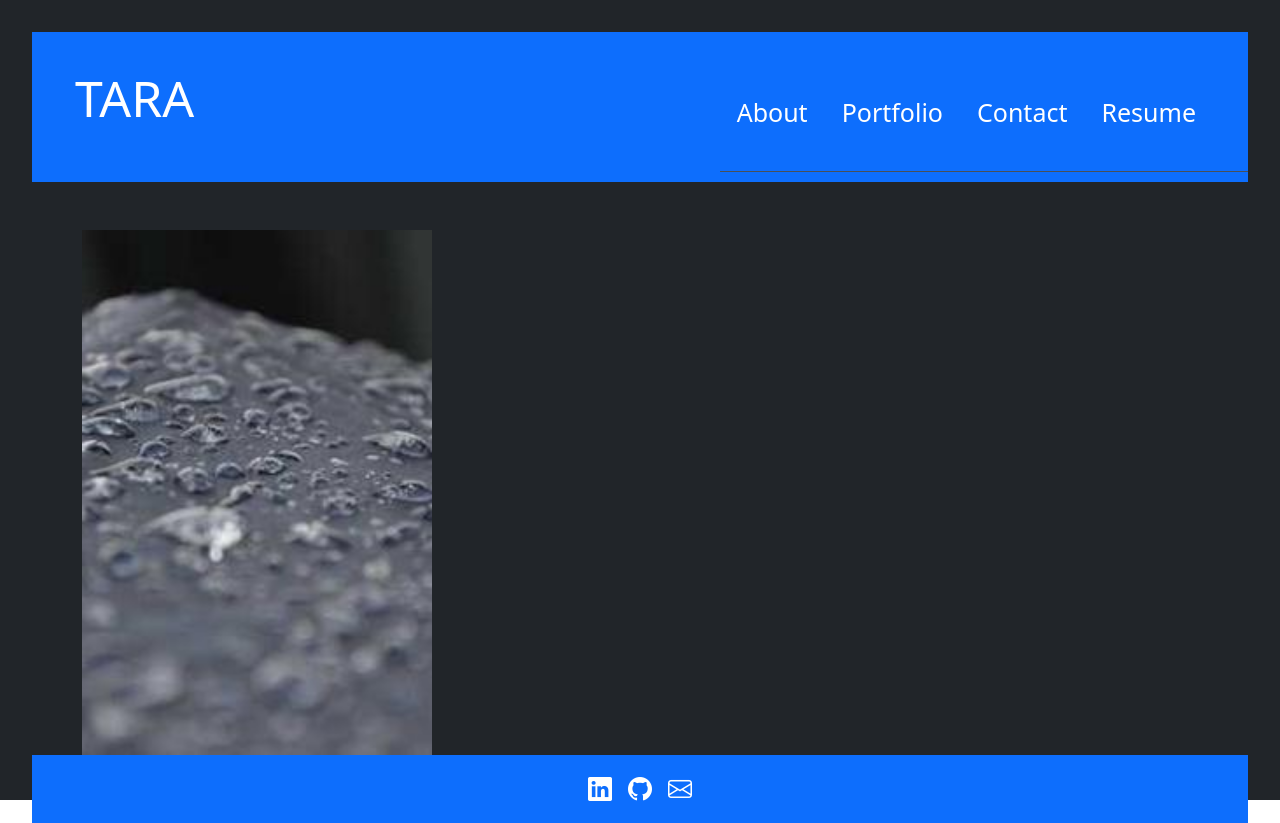
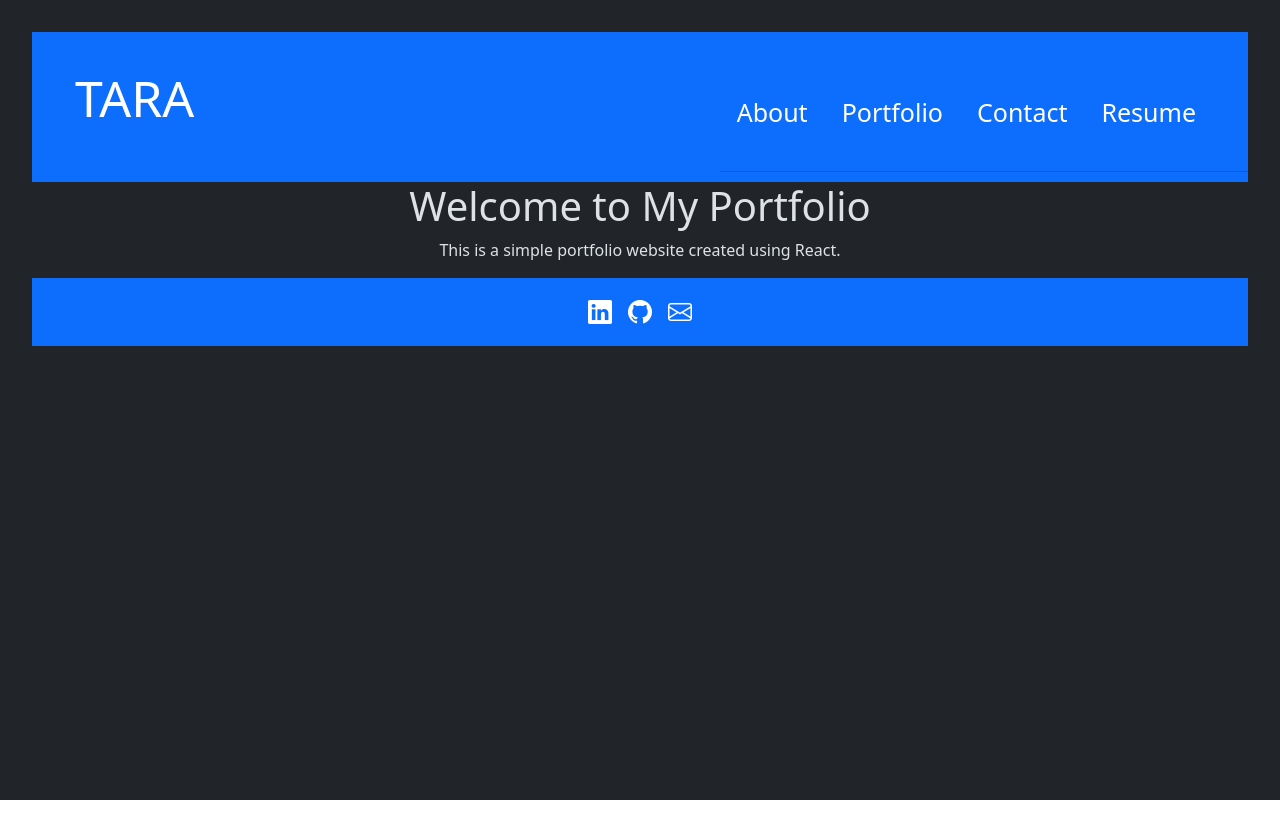
Before and after one commit to HospitalGiftShop/React-Portfolio, a React (Vite) app: page / in a window 1280 px wide. After the commit the page ends 800 px from the top, so only its background shows below. Built offline with nearby package versions, Linux system fonts and the light colour scheme.

Commit message:
removed reference to portfolio

```diff
--- a/src/App.jsx
+++ b/src/App.jsx
@@ -1,19 +1,16 @@
-
+import { Outlet } from 'react-router-dom';
 import Header from './components/UI/Header.jsx';
 import Footer from './components/UI/Footer.jsx';
-import Container from './components/UI/Container.jsx';
 import './App.css';
-import { useState } from 'react';
+
 
 function App() {
-  const [currentPage, setCurrentPage] = useState('About');
   return (
     <div>
-      <Header currentPage={currentPage} setCurrentPage={setCurrentPage} />
-      <Container
-        currentPage={currentPage}
-        setCurrentPage={setCurrentPage}
-      />
+      <Header />
+      <main className="mx-3">
+        <Outlet />
+      </main>
       <Footer />
     </div>
   );
```
